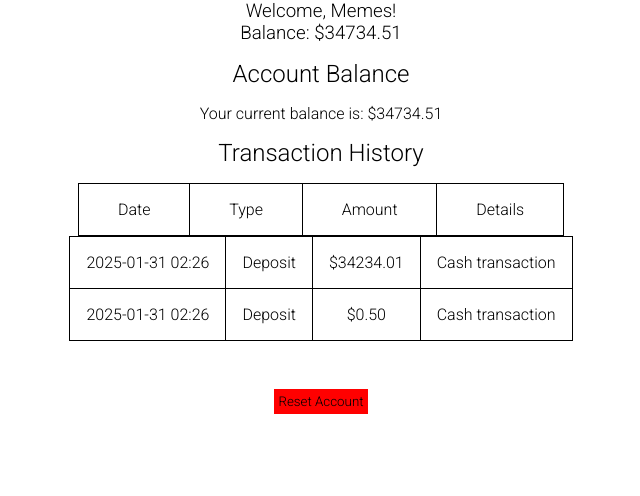
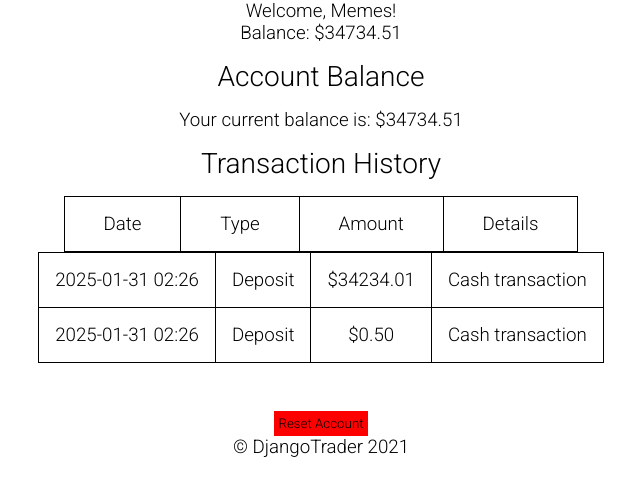
Before and after one commit to Kpeeler51/DjangoTrader, a Django app: page /accounts/balance/ in a window 1280 px wide. Shown: the part 48-544 px from the top of the page, without its empty margins (319-959 px from the left). Run offline with Django 5.2, Linux system fonts and the light colour scheme; a user stored in the database is signed in; data comes from the database, SQL or seed files in the repository; both versions use the stored data as it was after the commit.

Commit message:
footer added to base.html

```diff
--- a/trade/templates/trade/base.html
+++ b/trade/templates/trade/base.html
@@ -42,7 +42,13 @@
         <h3 class="welcome-header"><a href="{% url 'login' %}">Login</a> or <a href="{% url 'register' %}">Register</a> to start trading.</p>
     {% endif %}
 
-    {% block content %}
-    {% endblock %}
+    <main>
+        {% block content %}
+        {% endblock %}
+    </main>
+
+    <footer>
+        <p>&copy; DjangoTrader 2021</p>
+    </footer>
 </body>
 </html>
```
Also changed, not shown: db.sqlite3.
